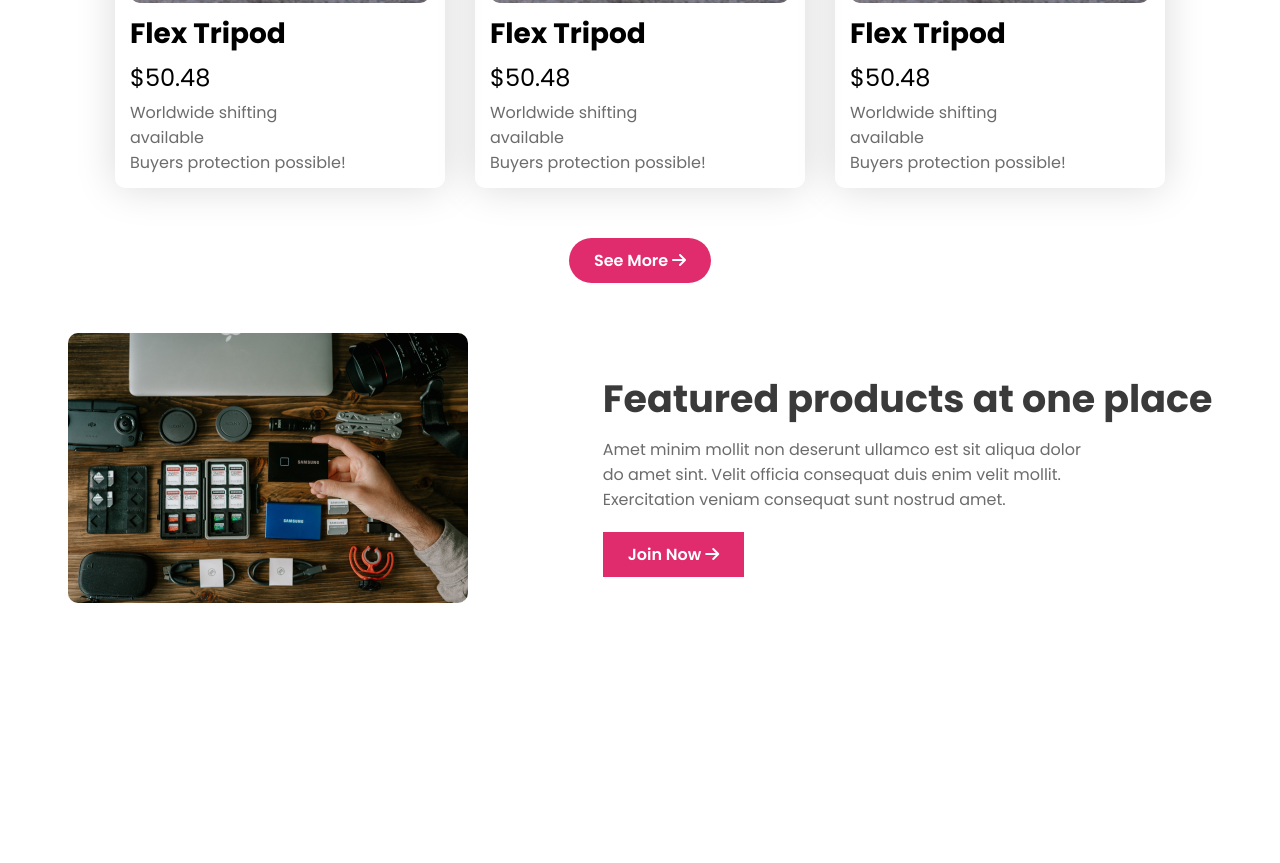
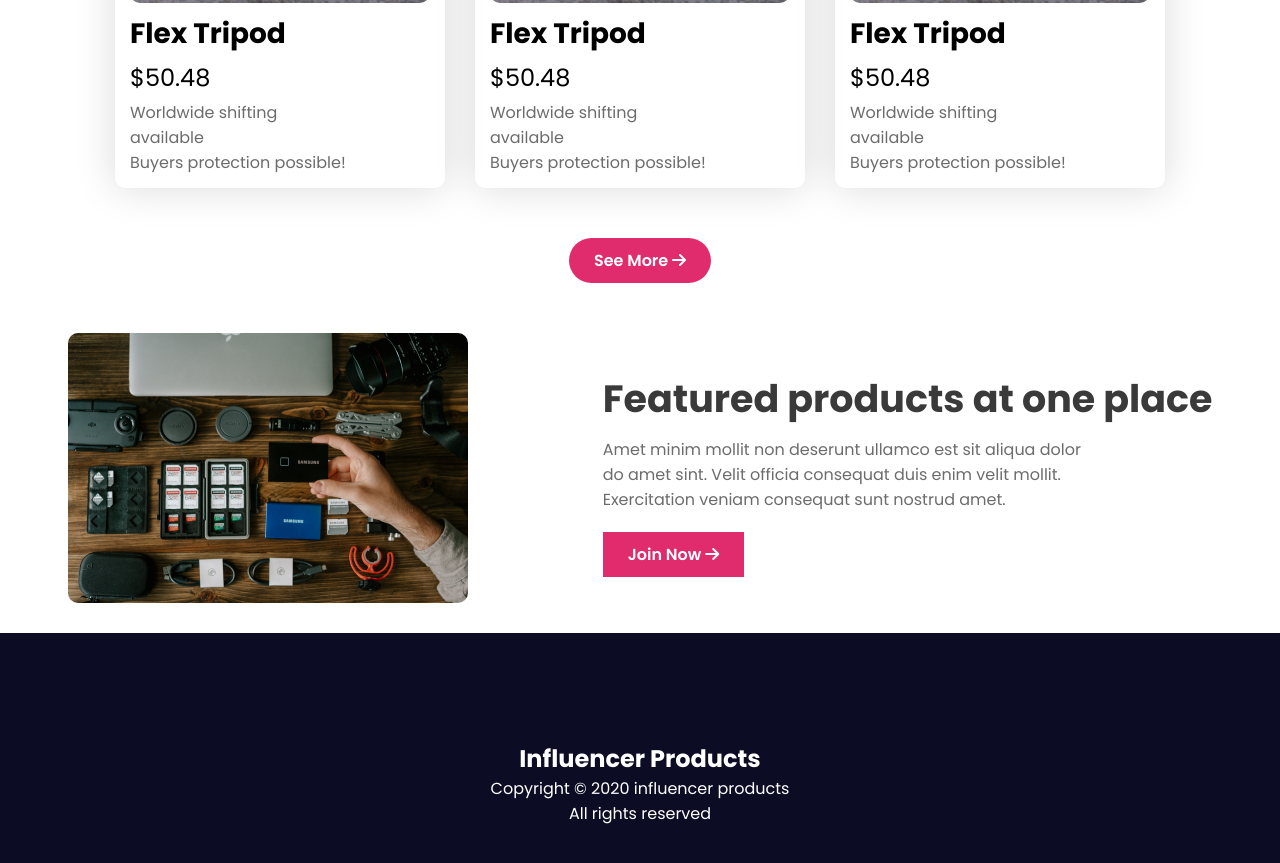
Before and after one commit to mdszhossain/Influencer-Gear-Programming-Hero-Practice, a plain HTML site: page index.html in a window 1280 px wide. Shown: the part 2043-2906 px from the top of the page. Before the commit the page ends 2676 px from the top, so only its background shows below. Drawn offline with Linux system fonts and the light colour scheme.

Commit message:
created footer section

```diff
--- a/index.html
+++ b/index.html
@@ -142,6 +142,12 @@
             </div>
         </section>
     </main>
-    <footer></footer>
+    <footer>
+        <div class="footer-container">
+            <h3 class="footer-heading">Influencer Products</h3>
+            <p class="copyright">Copyright © 2020  influencer products</p>
+            <p class="right">All rights reserved</p>
+        </div>
+    </footer>
 </body>
 </html>
--- a/styles/style.css
+++ b/styles/style.css
@@ -175,6 +175,29 @@
     align-items: center;
     margin-bottom: 30px;
 }
+
+/* Footer Section */
+footer {
+    background-color: #0C0C25;
+    height: 300px;
+    display: flex;
+    justify-content: center;
+    align-items: center;
+}
+.footer-heading {
+    color: var(--white-color);
+    text-align: center;
+    font-size: 1.5rem;
+}
+.copyright {
+    color: var(--white-color);
+    text-align: center;
+}
+.right {
+    color: var(--white-color);
+    text-align: center;
+}
+
 
 /* Extra Small (max-width: 480px) */
 @media (max-width: 480px) {
```
